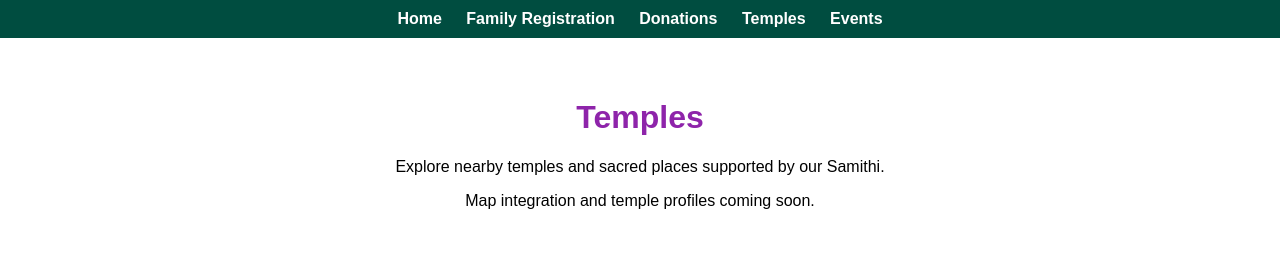
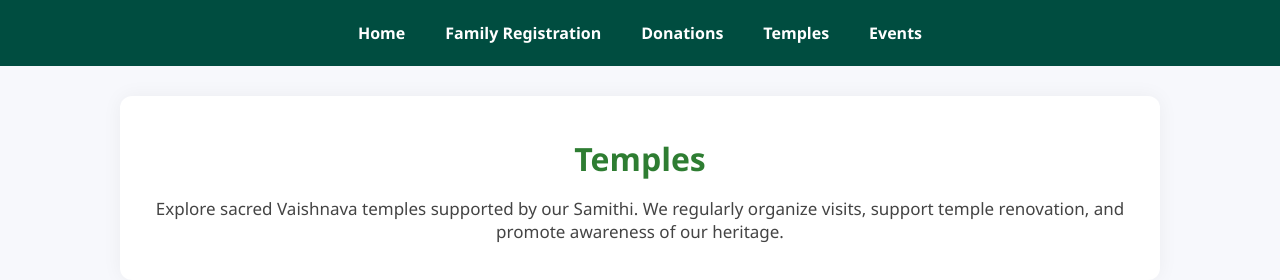
Before and after one commit to saicharan2025-ui/vaishnavaSeva, a plain HTML site: page temples.html in a window 1280 px wide. Drawn offline with Linux system fonts and the light colour scheme.

Commit message:
Update temples.html

```diff
--- a/temples.html
+++ b/temples.html
@@ -2,40 +2,72 @@
 <html lang="en">
 <head>
   <meta charset="UTF-8" />
+  <meta name="viewport" content="width=device-width, initial-scale=1.0"/>
   <title>Temples - Sri Vaishnava Seva Samithi</title>
   <style>
     body {
-      font-family: Arial, sans-serif;
-      margin: 0; padding: 0;
-      background-color: #fff;
+      margin: 0;
+      font-family: 'Segoe UI', Tahoma, Geneva, Verdana, sans-serif;
+      background: #f7f8fc;
     }
+
     nav {
-      background: #004d40;
-      padding: 10px;
-      text-align: center;
+      background-color: #004d40;
+      padding: 12px 0;
+      display: flex;
+      justify-content: center;
+      flex-wrap: wrap;
     }
     nav a {
       color: white;
       text-decoration: none;
-      margin: 10px;
+      padding: 10px 20px;
       font-weight: bold;
+      transition: background 0.3s, transform 0.3s;
     }
     nav a:hover {
-      text-decoration: underline;
+      background: #00695c;
+      transform: scale(1.05);
+      border-radius: 6px;
     }
+
     .container {
-      padding: 40px;
+      max-width: 1000px;
+      margin: 30px auto;
+      padding: 20px;
+      background: white;
+      border-radius: 12px;
+      box-shadow: 0 0 20px rgba(0,0,0,0.05);
       text-align: center;
     }
+
     h1 {
-      color: #8e24aa;
+      color: #2e7d32;
+      margin-bottom: 10px;
+    }
+
+    p {
+      color: #444;
+      font-size: 17px;
+    }
+
+    @media (max-width: 600px) {
+      nav a {
+        font-size: 14px;
+        padding: 8px;
+      }
+
+      .container {
+        margin: 15px;
+        padding: 15px;
+      }
     }
   </style>
 </head>
 <body>
   <nav>
     <a href="index.html">Home</a>
-    <a href="registration.html">Family Registration</a>
+    <a href="Vaishnava1.html">Family Registration</a>
     <a href="donations.html">Donations</a>
     <a href="temples.html">Temples</a>
     <a href="events.html">Events</a>
@@ -43,8 +75,7 @@
 
   <div class="container">
     <h1>Temples</h1>
-    <p>Explore nearby temples and sacred places supported by our Samithi.</p>
-    <p>Map integration and temple profiles coming soon.</p>
+    <p>Explore sacred Vaishnava temples supported by our Samithi. We regularly organize visits, support temple renovation, and promote awareness of our heritage.</p>
   </div>
 </body>
 </html>
```
